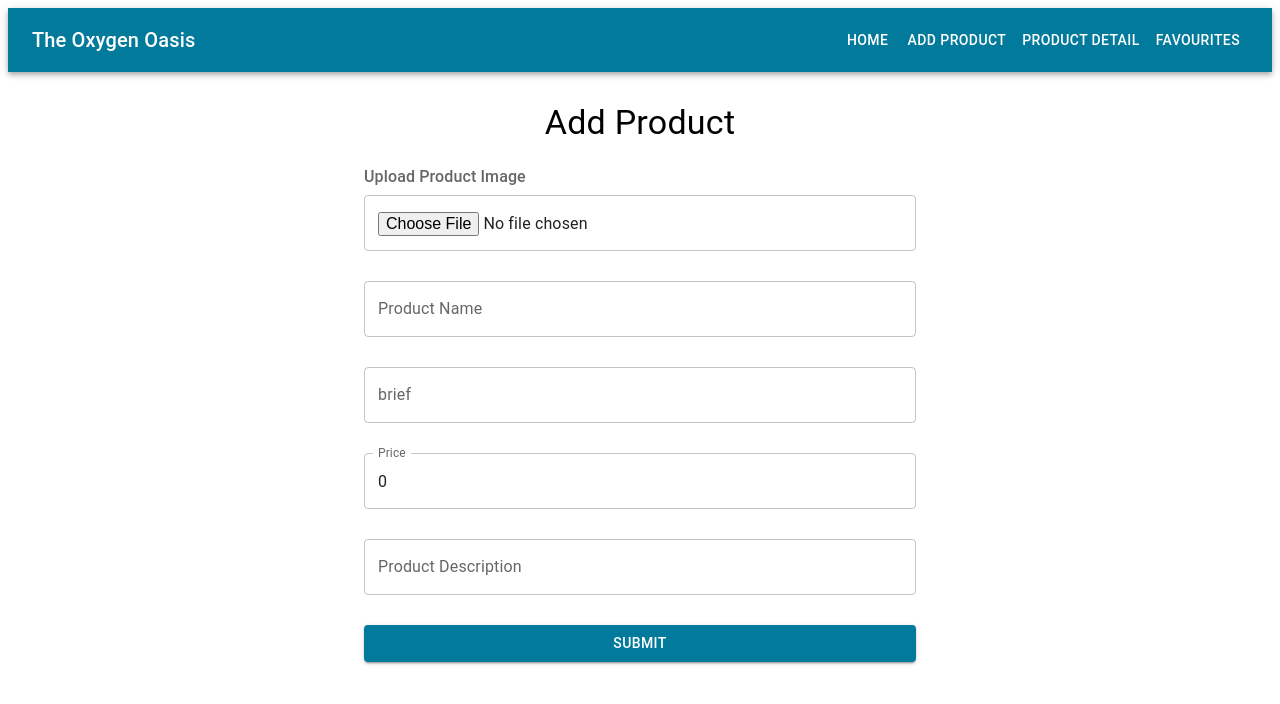
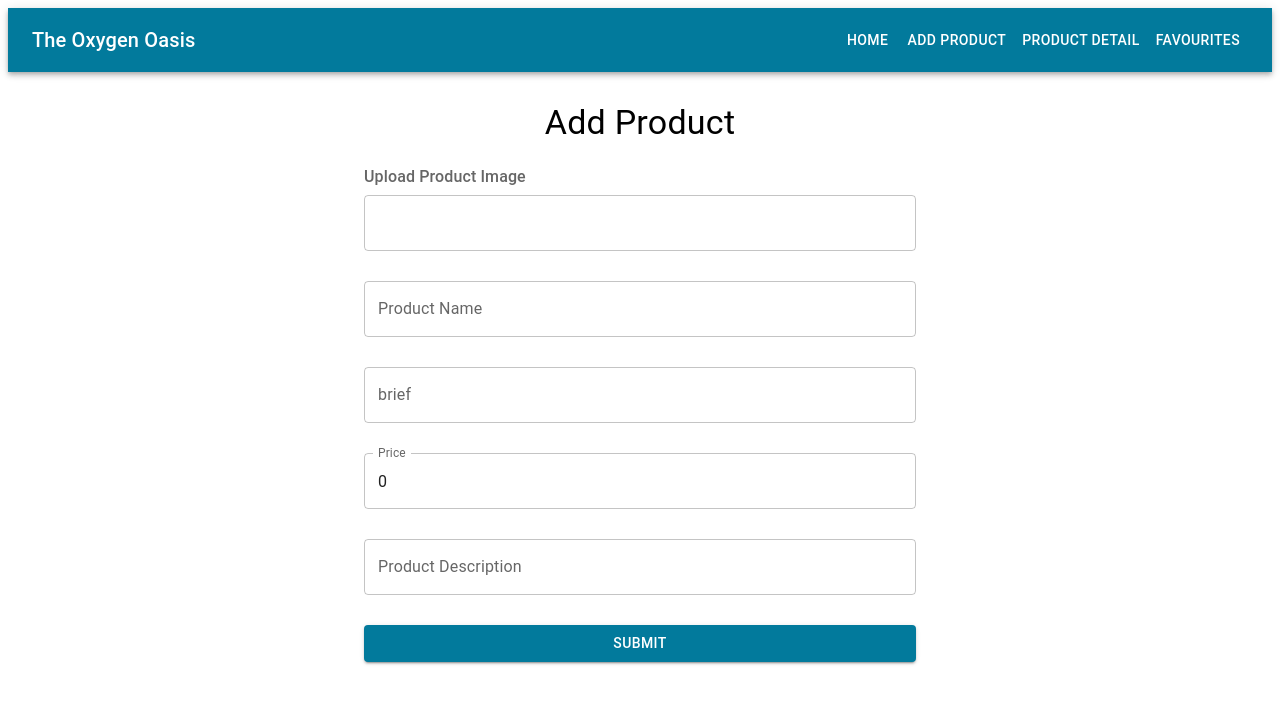
Before and after one commit to shellythedesigner/my-product-inventory, a React (Vite) app: page /AddProduct in a window 1280 px wide. Shown: the top 704 px of the page. Built offline with nearby package versions, Linux system fonts and the light colour scheme.

Commit message:
update add form

```diff
--- a/src/pages/AddProduct.tsx
+++ b/src/pages/AddProduct.tsx
@@ -44,6 +44,7 @@ const AppProduct = () => {
       //formik.resetForm();
 
       try {
+        console.log(values);
         const response = await createProduct(values);
         if (response.status === 200) {
           console.log("Product added successfully", response.data);
@@ -51,7 +52,7 @@ const AppProduct = () => {
       } catch (err) {
         console.error("Failed to add Product", err);
       } finally {
-        formik.resetForm();
+        //formik.resetForm();
       }
 
       // const url = "https://fakestoreapi.com/products";
@@ -99,7 +100,9 @@ const AppProduct = () => {
           // label="Product Image"
           variant="outlined"
           fullWidth
-          type="file"
+          type="url"
+          value={formik.values.imageUrl}
+          onChange={formik.handleChange}
           // onChange={(e: React.ChangeEvent<HTMLInputElement>) => {
           //   if (e.target.files && e.target.files.length > 0) {
           //     formik.setFieldValue("file", e.target.files[0]);
```
